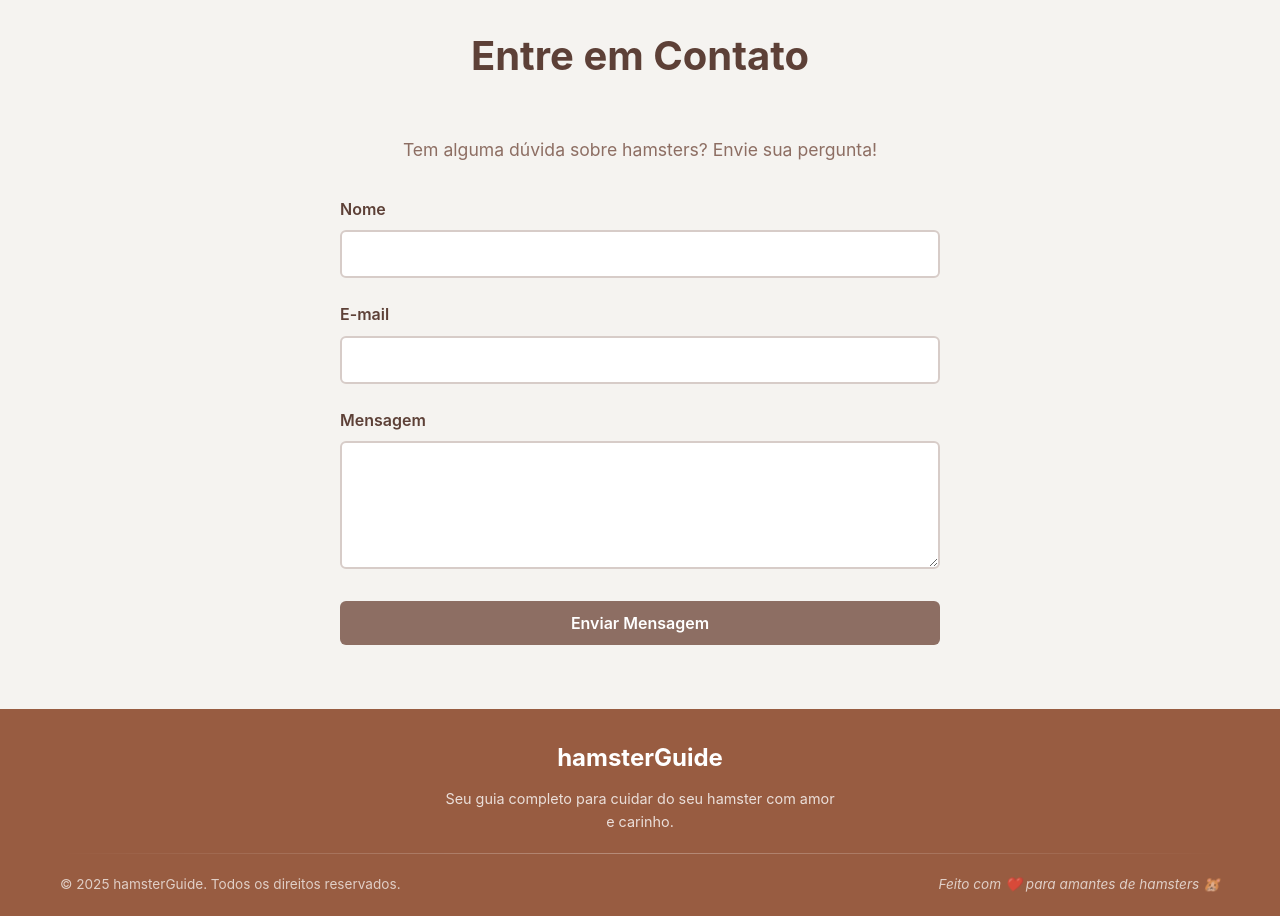
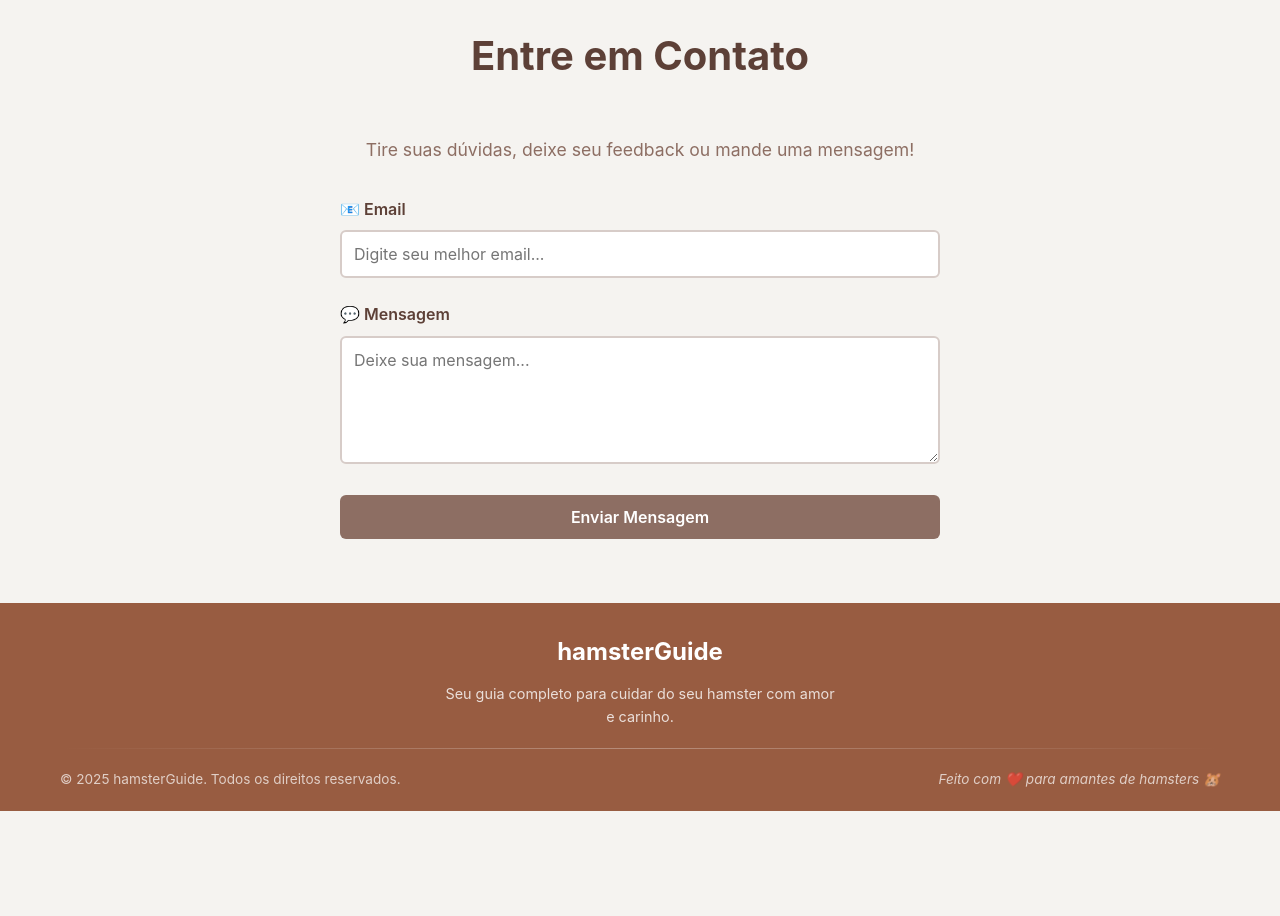
Before and after one commit to gabriela-fernanda14/hamsterGuide, a Next.js app: page / in a window 1280 px wide. Shown: the part 1480-2396 px from the top of the page. After the commit the page ends 2291 px from the top, so only its background shows below. Built offline with nearby package versions, Linux system fonts and the light colour scheme.

Commit message:
fix: correct home forms

```diff
--- a/src/app/page.jsx
+++ b/src/app/page.jsx
@@ -1,5 +1,68 @@
+"use client";
+
 import Image from "next/image";
+import { useForm, ValidationError } from "@formspree/react";
 import styles from "./page.module.css";
+
+function ContactForm() {
+  const [state, handleSubmit] = useForm("xgvnwwyn");
+  if (state.succeeded) {
+    return (
+      <div className={styles.successMessage}>
+        <p>
+          🐹 Obrigado por entrar em contato! Responderemos o mais breve
+          possível.
+        </p>
+      </div>
+    );
+  }
+
+  return (
+    <form onSubmit={handleSubmit} className={styles.contactForm}>
+      <div className={styles.formGroup}>
+        <label htmlFor="email" className={styles.formLabel}>
+          📧 Email
+        </label>
+        <input
+          id="email"
+          type="email"
+          name="email"
+          className={styles.formInput}
+          placeholder="Digite seu melhor email..."
+          required
+        />
+        <ValidationError prefix="Email" field="email" errors={state.errors} />
+      </div>
+
+      <div className={styles.formGroup}>
+        <label htmlFor="message" className={styles.formLabel}>
+          💬 Mensagem
+        </label>
+        <textarea
+          id="message"
+          name="message"
+          className={styles.formTextarea}
+          placeholder="Deixe sua mensagem..."
+          rows="5"
+          required
+        />
+        <ValidationError
+          prefix="Message"
+          field="message"
+          errors={state.errors}
+        />
+      </div>
+
+      <button
+        type="submit"
+        className={styles.formButton}
+        disabled={state.submitting}
+      >
+        {state.submitting ? " Enviando..." : " Enviar Mensagem"}
+      </button>
+    </form>
+  );
+}
 
 export default function Home() {
   return (
@@ -7,7 +70,10 @@ export default function Home() {
       <section className={styles.hero}>
         <div className={styles.heroLeft}>
           <h1 className={styles.title}>Guia do Hamster</h1>
-          <p className={styles.subtitle}>Descubra tudo sobre cuidados, alimentação e habitat para seu pequeno amigo</p>
+          <p className={styles.subtitle}>
+            Descubra tudo sobre cuidados, alimentação e habitat para seu pequeno
+            amigo
+          </p>
           <div className={styles.buttons}>
             <button className={styles.btnPrimary}>Ver espécies</button>
             <button className={styles.btnSecondary}>Ver cuidados</button>
@@ -34,7 +100,8 @@ export default function Home() {
               <div className={styles.topicIcon}>🥕</div>
               <h3 className={styles.topicTitle}>Alimentação</h3>
               <p className={styles.topicDescription}>
-                Aprenda sobre a dieta ideal, alimentos permitidos e proibidos para seu hamster.
+                Aprenda sobre a dieta ideal, alimentos permitidos e proibidos
+                para seu hamster.
               </p>
               <button className={styles.topicButton}>Ver Alimentação</button>
             </div>
@@ -42,7 +109,8 @@ export default function Home() {
               <div className={styles.topicIcon}>🏠</div>
               <h3 className={styles.topicTitle}>Habitat</h3>
               <p className={styles.topicDescription}>
-                Descubra como montar a gaiola perfeita e criar um ambiente confortável.
+                Descubra como montar a gaiola perfeita e criar um ambiente
+                confortável.
               </p>
               <button className={styles.topicButton}>Ver Habitat</button>
             </div>
@@ -54,43 +122,13 @@ export default function Home() {
         <div className={styles.container}>
           <h2 className={styles.sectionTitle}>Entre em Contato</h2>
           <p className={styles.contactDescription}>
-            Tem alguma dúvida sobre hamsters? Envie sua pergunta!
+            Tire suas dúvidas, deixe seu feedback ou mande uma mensagem!
           </p>
-          <form className={styles.contactForm} action="https://formspree.io/f/SEU_ID_AQUI" method="POST">
-            <div className={styles.formGroup}>
-              <label htmlFor="name" className={styles.formLabel}>Nome</label>
-              <input
-                type="text"
-                id="name"
-                name="name"
-                className={styles.formInput}
-                required
-              />
-            </div>
-            <div className={styles.formGroup}>
-              <label htmlFor="email" className={styles.formLabel}>E-mail</label>
-              <input
-                type="email"
-                id="email"
-                name="email"
-                className={styles.formInput}
-                required
-              />
-            </div>
-            <div className={styles.formGroup}>
-              <label htmlFor="message" className={styles.formLabel}>Mensagem</label>
-              <textarea
-                id="message"
-                name="message"
-                rows="5"
-                className={styles.formTextarea}
-                required
-              ></textarea>
-            </div>
-            <button type="submit" className={styles.formButton}>Enviar Mensagem</button>
-          </form>
+          <div className={styles.formContainer}>
+            <ContactForm />
+          </div>
         </div>
       </section>
     </div>
-  )
+  );
 }
--- a/src/app/page.module.css
+++ b/src/app/page.module.css
@@ -220,6 +220,33 @@
   background-color: var(--brown-dark);
 }
 
+.formButton:disabled {
+  opacity: 0.7;
+  cursor: not-allowed;
+}
+
+.formContainer {
+  max-width: 600px;
+  margin: 0 auto;
+}
+
+.successMessage {
+  background-color: var(--cream);
+  border: 2px solid var(--brown-light);
+  border-radius: 10px;
+  padding: 2rem;
+  text-align: center;
+  margin: 2rem auto;
+  max-width: 500px;
+}
+
+.successMessage p {
+  color: var(--brown-dark);
+  font-size: 1.1rem;
+  margin: 0;
+  font-weight: 600;
+}
+
 /* Responsividade */
 @media (max-width: 768px) {
   .hero {
```
Also changed, not shown: package.json (+5 -4 lines), 1 other file (tests, documents, lock files or other folders).
